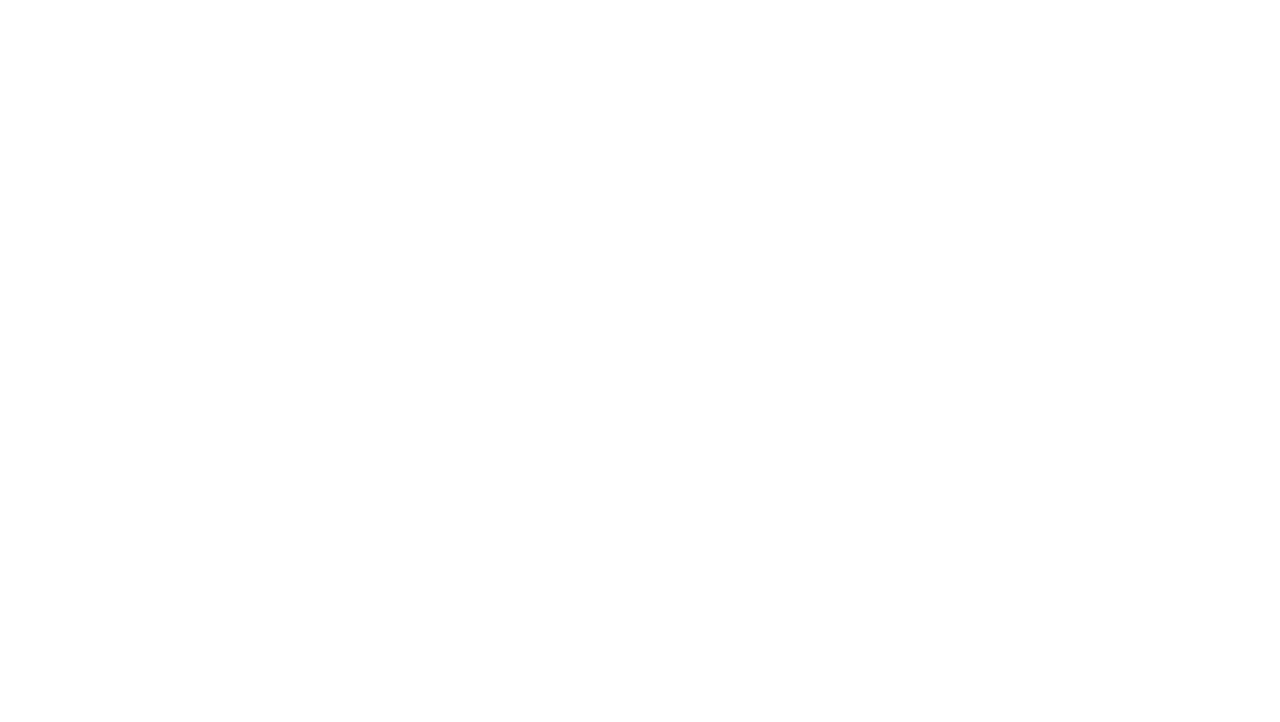
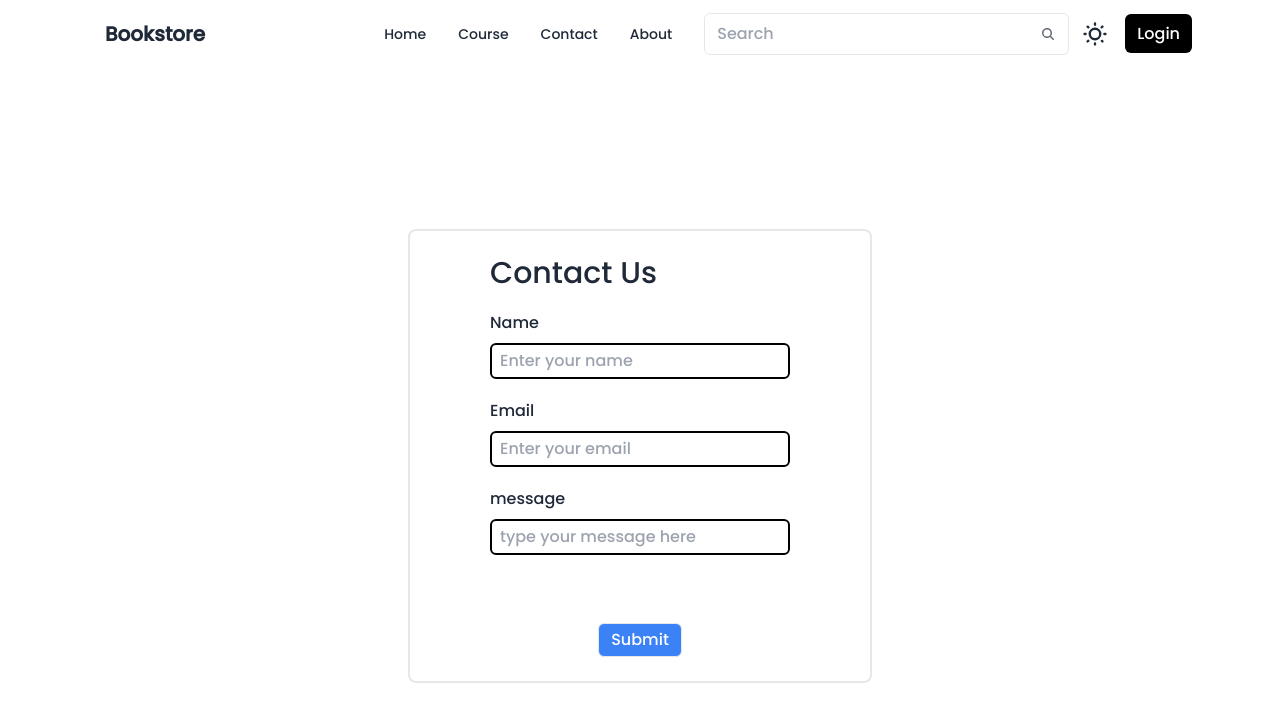
Before and after one commit to Sufiyanahmad325/MERN_Project-Book-Store-, a React (Vite) app in the folder FrontEnd/: page /contact in a window 1280 px wide. Before the commit this address had no page. Shown: the top 722 px of the page. Built offline with nearby package versions, Linux system fonts and the light colour scheme.

Commit message:
contact page created

```diff
--- a/FrontEnd/src/App.jsx
+++ b/FrontEnd/src/App.jsx
@@ -11,6 +11,7 @@ import Course from './componets/Course'
 import { Route, Routes } from 'react-router-dom'
 import Courses from './courses/Courses'
 import SignUp from './componets/SignUp'
+import ContactUs from './home/ContactUs'
 
 function App() {
   const [count, setCount] = useState(0)
@@ -24,6 +25,7 @@ function App() {
         <Route path='/' element={<Home/>}/>
         <Route path='/course' element={<Courses/>}/>
         <Route path='/signup' element={<SignUp/>} />
+        <Route path='/contact' element={<ContactUs/>} />
       </Routes>
 
     </div>
--- /dev/null
+++ b/FrontEnd/src/componets/Contact.jsx
@@ -0,0 +1,34 @@
+import React from 'react'
+
+function Contact() {
+    return (
+        <div className='w-[100vw]  h-[100vh] flex items-center justify-center'>
+            <div className='mt-28 flex flex-col gap-5 justify-center border-2 py-6 px-20 rounded-lg '>
+                <h1 className='text-3xl'>Contact Us</h1>
+
+                <div className='flex flex-col gap-2'>
+                    <span>Name</span>
+                    <input type="text" placeholder='Enter your name'
+                    className=' border-2 border-black w-[300px] rounded-md py-1 px-2 dark:bg-slate-400 dark:text-black dark:placeholder:text-blue-100'  />
+                </div>
+
+                <div className='flex flex-col gap-2'>
+                    <span>Email</span>
+                    <input type="email" placeholder='Enter your email'
+                    className=' border-2 border-black w-[300px] rounded-md py-1 px-2 dark:bg-slate-400 dark:text-black dark:placeholder:text-blue-100'  />
+                </div>
+
+                <div className='flex flex-col gap-2'>
+                    <span>message</span>
+                    <input type="text" placeholder='type your message here'
+                    className=' border-2 border-black w-[300px] rounded-md py-1 px-2 dark:bg-slate-400 dark:text-black dark:placeholder:text-blue-100'  />
+                </div>
+
+                <button className='mt-12 border text-white bg-blue-500 w-22 mx-auto py-1 px-3 hover:bg-blue-700 duration-300 dark:hover:bg-slate-900 dark:duration-300 rounded-md dark:bg-slate-600 dark:text-white '>Submit</button>
+
+            </div>
+        </div>
+    )
+}
+
+export default Contact
--- a/FrontEnd/src/componets/Navbar.jsx
+++ b/FrontEnd/src/componets/Navbar.jsx
@@ -43,7 +43,7 @@ function Navbar() {
         <a href='/course'>Course</a>
       </li>
       <li>
-        <a>Contact</a>
+        <a href='/contact' >Contact</a>
       </li>
       <li>
         <a>About</a>
--- /dev/null
+++ b/FrontEnd/src/home/ContactUs.jsx
@@ -0,0 +1,14 @@
+import React from 'react'
+import Navbar from '../componets/Navbar'
+import Contact from '../componets/Contact'
+
+function ContactUs() {
+  return (
+    <>
+    <Navbar/>
+    <Contact/>
+    </>
+  )
+}
+
+export default ContactUs
```
